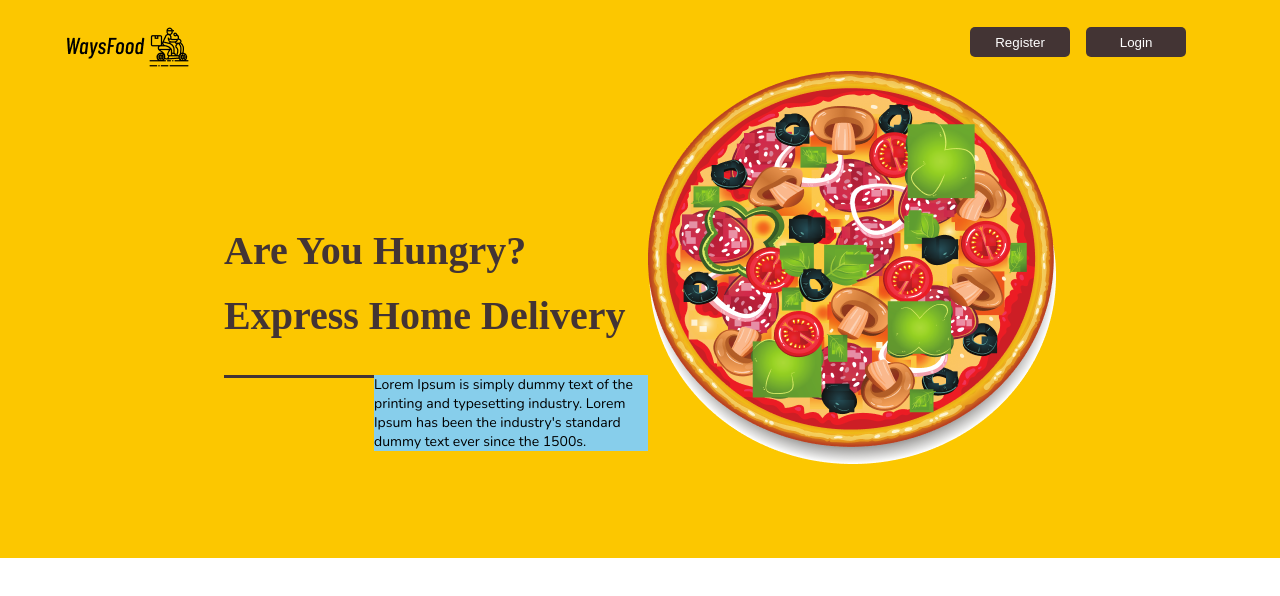
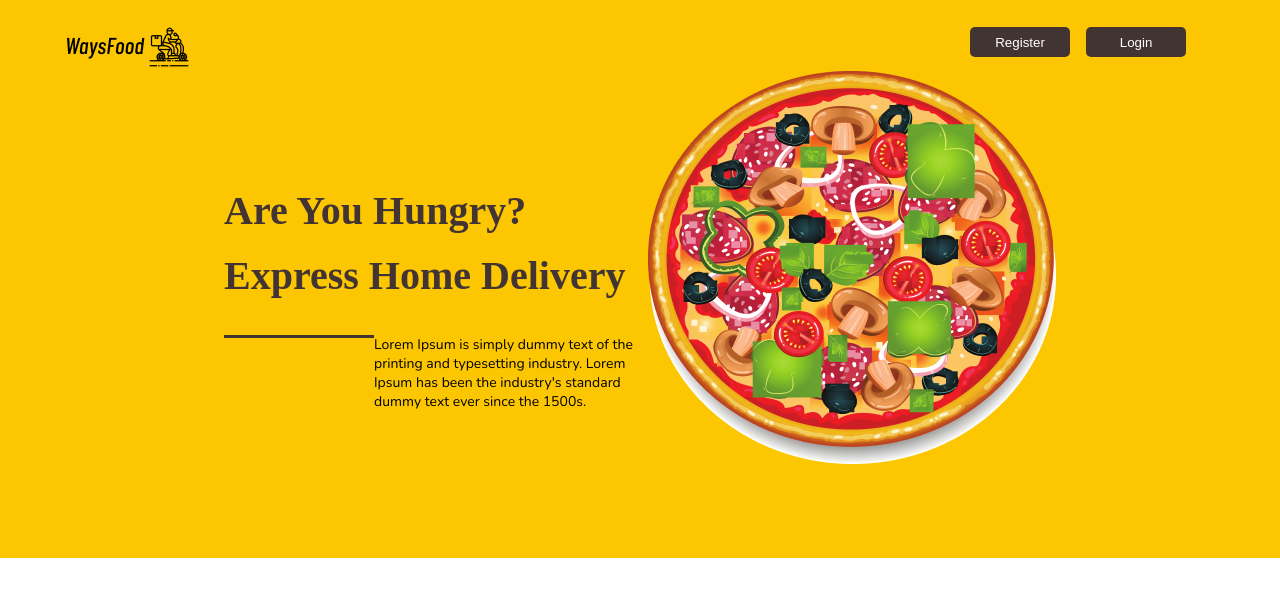
Before and after one commit to rizaruved/waysfood, a React (Create React App) app: page / in a window 1280 px wide. Shown: the top 596 px of the page. Built offline with nearby package versions, Linux system fonts and the light colour scheme; a web font is replaced by a local one.

Commit message:
/ ‘src/App.css’

```diff
--- a/src/App.css
+++ b/src/App.css
@@ -51,7 +51,7 @@
   /* identical to box height */
   color: #433434;
 
-  margin-top: 120px;
+  margin-top: 80px;
 }
 
 #main-text-1 {
@@ -69,7 +69,7 @@
 .mainDescription {
   width: 274px;
   height: 76px;
-  background-color: skyblue;
+  /* background-color: skyblue; */
   font-family: 'Nunito', sans-serif;
   font-style: normal;
   font-weight: normal;
```
